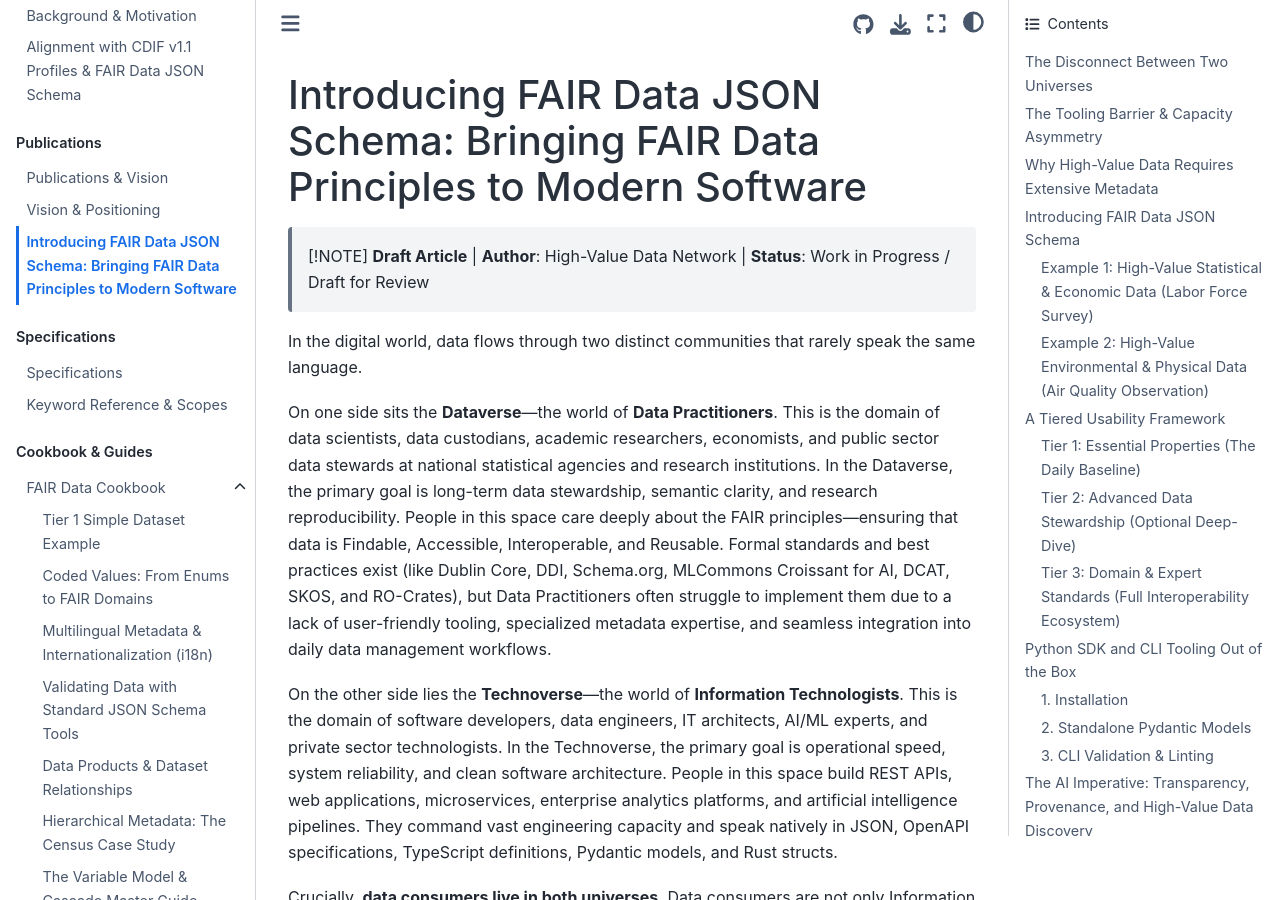
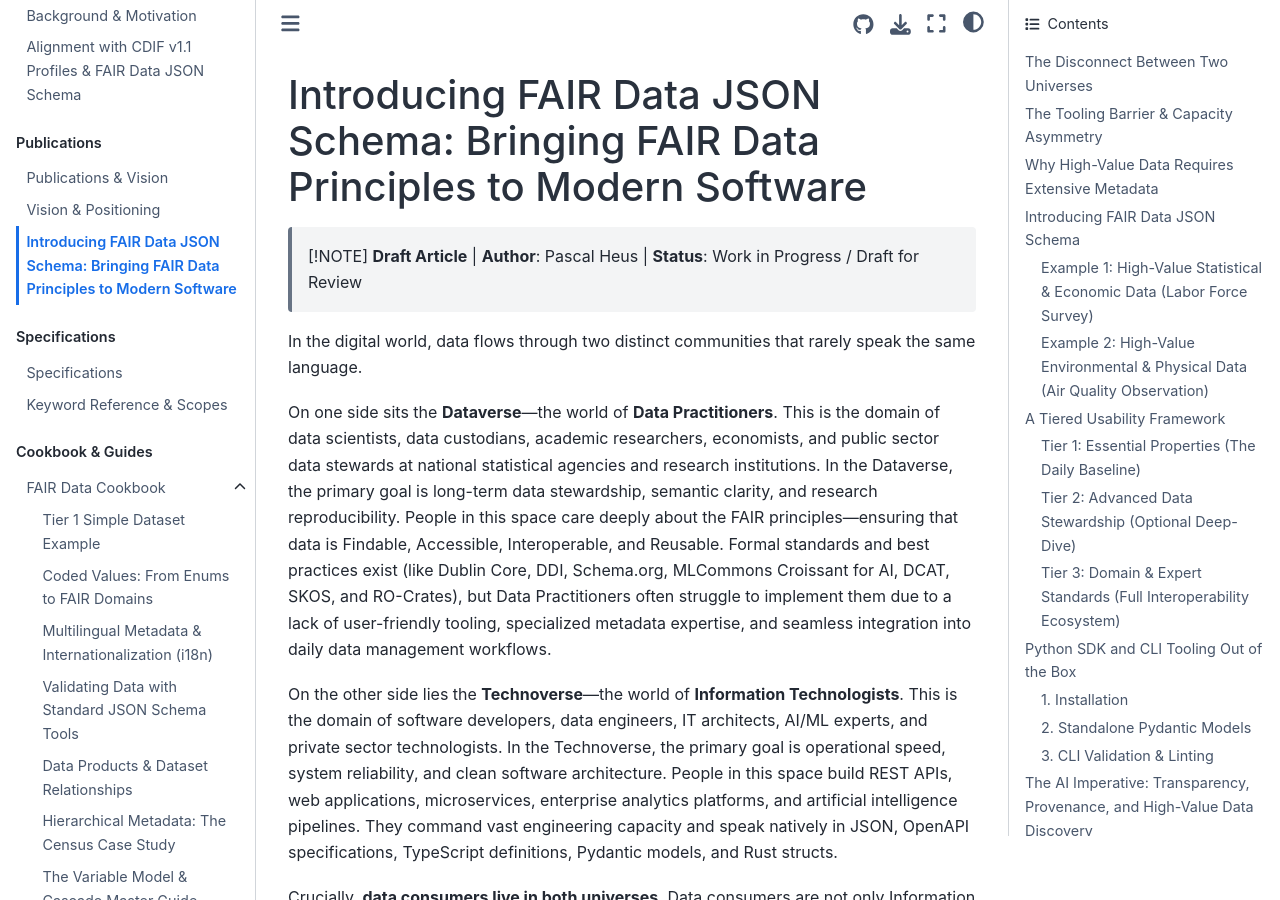
Before and after one commit to hvdnet/fair-data-schema, a Sphinx documentation site: the page built from docs/source/publications/bridging-the-gap-fair-json-schema.md, in a window 1280 px wide and 900 px high. Built offline with Sphinx 7.4.7 and the Sphinx Book theme 1.1.4, drawn with Linux system fonts in a browser that asks for light colours.

Commit message:
docs: keep publication author as Pascal Heus

```diff
--- a/docs/source/publications/bridging-the-gap-fair-json-schema.md
+++ b/docs/source/publications/bridging-the-gap-fair-json-schema.md
@@ -1,7 +1,7 @@
 # Introducing FAIR Data JSON Schema: Bringing FAIR Data Principles to Modern Software
 
 > [!NOTE]
-> **Draft Article** | **Author**: High-Value Data Network | **Status**: Work in Progress / Draft for Review
+> **Draft Article** | **Author**: Pascal Heus | **Status**: Work in Progress / Draft for Review
 
 In the digital world, data flows through two distinct communities that rarely speak the same language.
 
```
